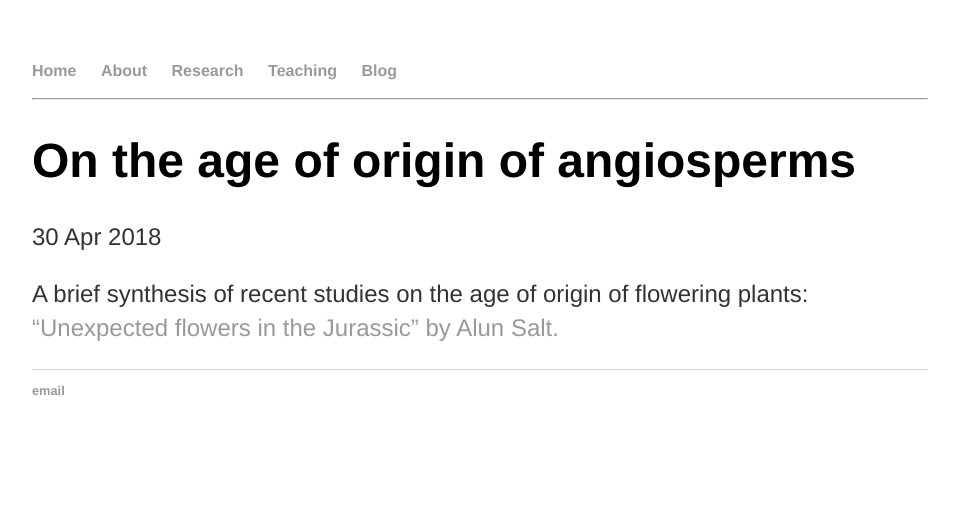
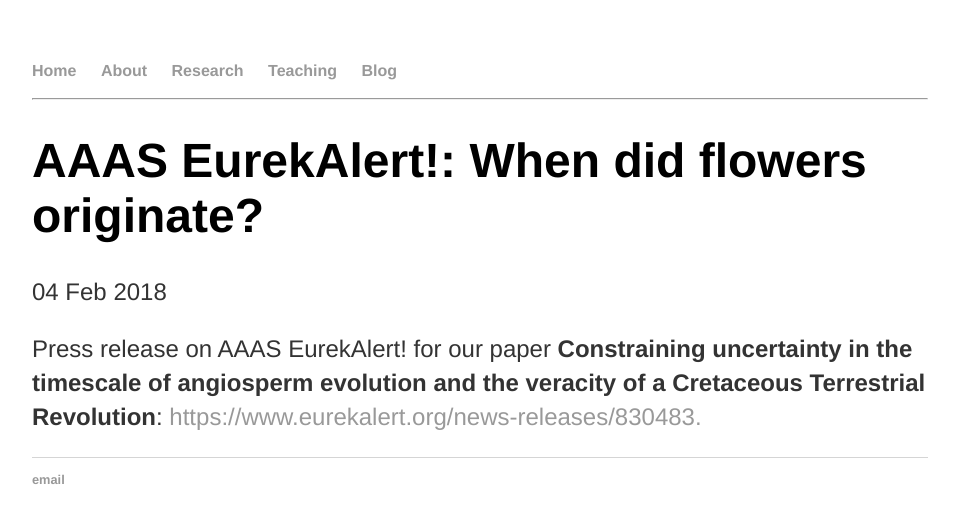
Before and after one commit to josebarbamontoya/josebarbamontoya.github.io, a Jekyll site: the page built from _posts/2018-04-30-origin-of-angiosperms.md, in a window 1280 px wide. Shown: the top 523 px of the page, without its empty margins (160-1119 px from the left). Built offline with Jekyll 4.4.1, drawn with Linux system fonts in a browser that asks for light colours.

Commit message:
Add files via upload

```diff
--- a/_posts/2018-04-30-origin-of-angiosperms.md
+++ b/_posts/2018-04-30-origin-of-angiosperms.md
@@ -1,6 +1,6 @@
 ---
 layout: post
-title: "On the age of origin of angiosperms"
-date: 2018-04-30
+title: "AAAS EurekAlert!: When did flowers originate?"
+date: 2018-02-04
 ---
-A brief synthesis of recent studies on the age of origin of flowering plants: <a href="https://www.botany.one/2018/02/unexpected-flowers-jurassic/">"Unexpected flowers in the Jurassic" by Alun Salt.</a>
+Press release on AAAS EurekAlert! for our paper <b>Constraining uncertainty in the timescale of angiosperm evolution and the veracity of a Cretaceous Terrestrial Revolution</b>: <a href="https://www.eurekalert.org/news-releases/830483"> https://www.eurekalert.org/news-releases/830483.</a>
```
